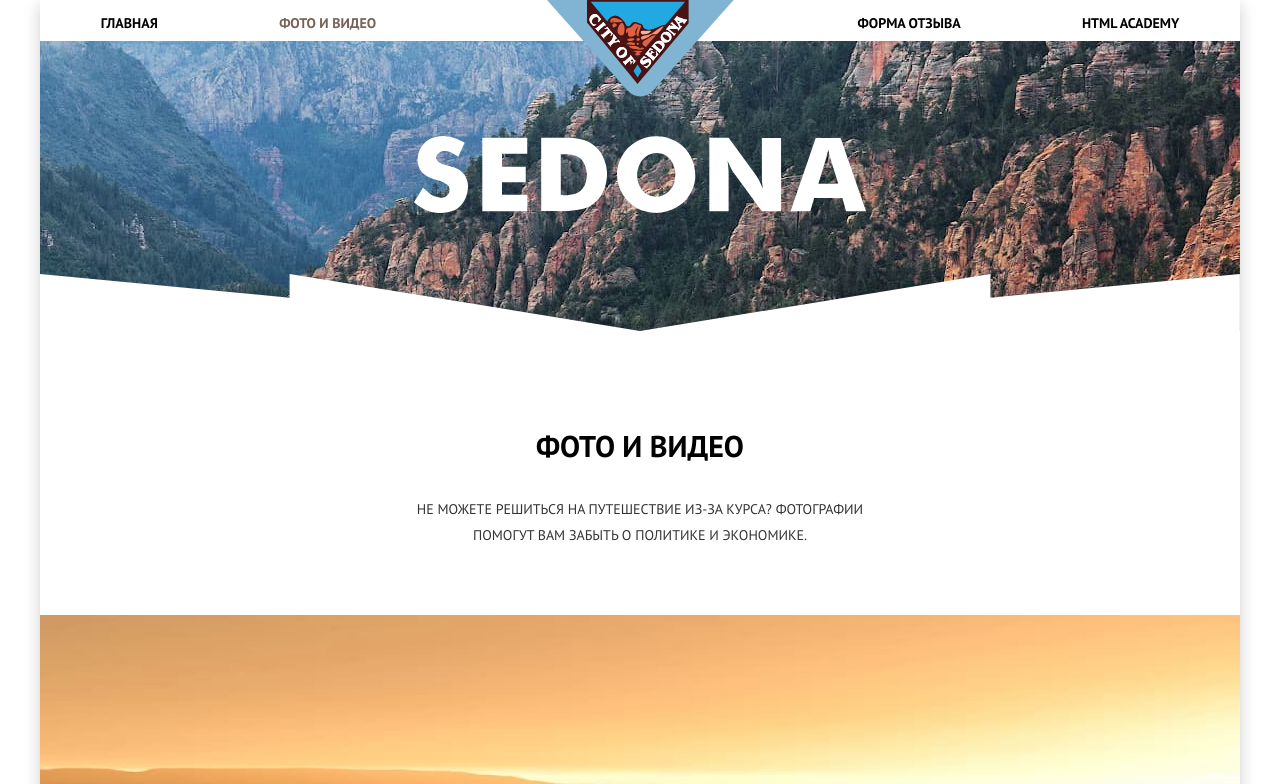
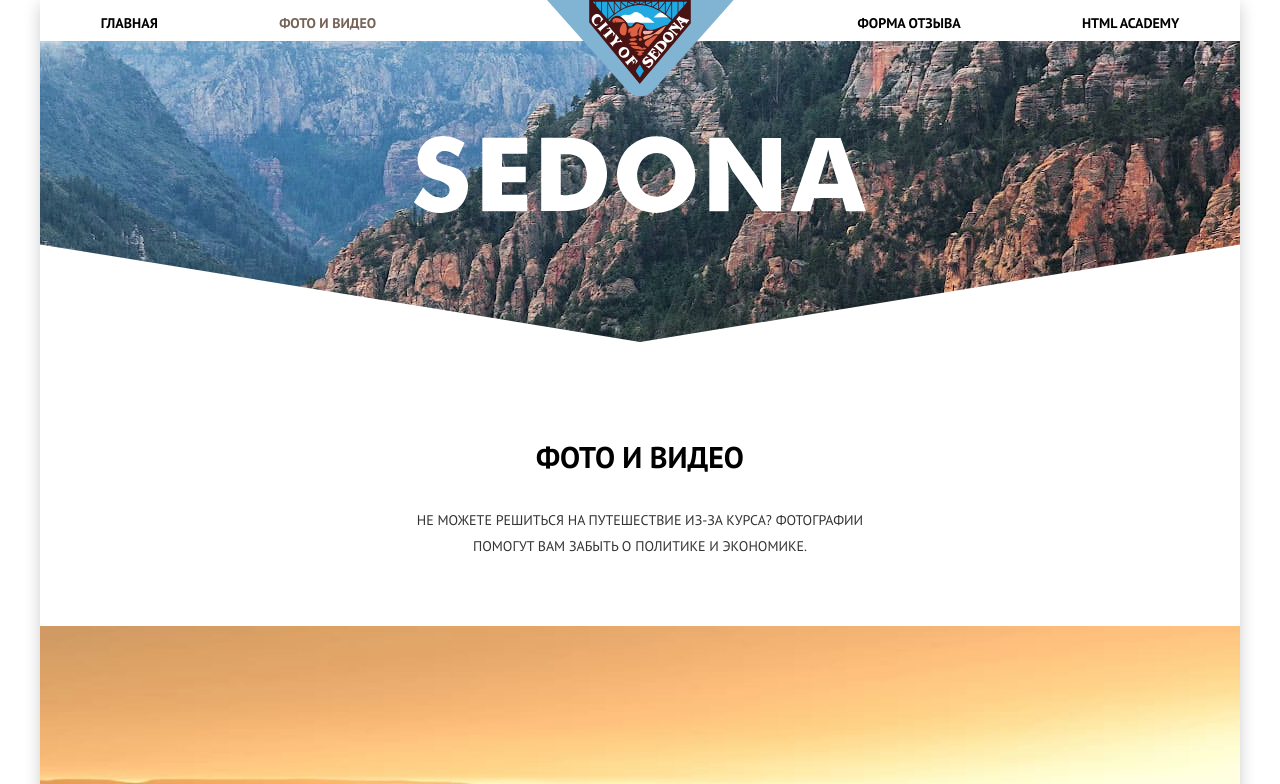
Before and after one commit to Xaba73/Sedona-Adaptiv, a website: page source/catalog.html in a window 1280 px wide. Shown: the top 784 px of the page. Drawn offline with nearby package versions, Linux system fonts and the light colour scheme; files that its build step writes are made by us from their sources.

Commit message:
Сделал логотип и фон каталога для ретинных экранов

```diff
--- a/source/catalog.html
+++ b/source/catalog.html
@@ -17,7 +17,7 @@
       <div class="main-nav__wrapper">
         <ul class="main-nav__list">
           <li class="main-nav__item">
-            <a class="main-nav__link">Главная</a>
+            <a class="main-nav__link" href="index.html">Главная</a>
           </li>
           <li class="main-nav__item main-nav__item--active">
             <a class="main-nav__link" href="catalog.html">Фото и видео</a>
@@ -32,7 +32,11 @@
       </div>
     </nav>
     <a class="page-header__logo" href="index.html">
-      <img src="img/logotype-mobile.svg" width="102" height="84" alt="Логотип Sedona">
+      <picture>
+        <source media="(min-width: 1200px)" srcset="img/logotype-desktop.svg">
+        <source media="(min-width: 768px)" srcset="img/logotype-tablet.svg">
+        <img src="img/logotype-mobile.svg" width="102" height="84" alt="Логотип Sedona">
+      </picture>
     </a>
   </header>
   <main class="page-main">
--- a/source/sass/blocks/logo-form.scss
+++ b/source/sass/blocks/logo-form.scss
@@ -5,12 +5,25 @@
   background-repeat: no-repeat;
   background-position-x: 50%;
   background-position-y: 100%;
+  background-size: cover;
   margin-top: -28px;
+
+  @media (min-resolution: 2dppx) {
+    background-image: url("../../img/intro-triangle.svg"), url("../../img/form-mobile-background@2x.jpg");
+  }
 
   @media (min-width:$tablet-width) {
     background-image: url("../../img/intro-triangle.svg"), url('../../img/background-main.jpg');
     height: 290px;
     margin-top: 0;
+
+    @media (min-resolution: 2dppx) {
+      background-image: url("../../img/intro-triangle.svg"), url("../../img/background-main@2x.jpg");
+    }
+  }
+
+  @media (min-width:$desktop-width) {
+    height: 301px;
   }
 }
 
--- a/source/sass/blocks/page-header.scss
+++ b/source/sass/blocks/page-header.scss
@@ -11,14 +11,11 @@
   @media (min-width:$tablet-width) {
     position: absolute;
   }
+}
 
-  @media (min-width:$desktop-width) {
+@media (min-width:$desktop-width) {
+  .page-header__logo img {
     width: 187px;
     height: 97px;
-    background-image: url(../../img/page-header-logo-decor.svg);
-    background-repeat: no-repeat;
-    background-position-y: 0;
-    background-position-x: 50%;
-    padding-left: 80px;
   }
 }
```
Also changed, not shown: source/Form.html (+5 -1 lines), source/index.html (+5 -1 lines), source/img/background-main@2x.jpg (added), source/img/form-mobile-background@2x.jpg (added), source/img/logotype-desktop.svg (added), source/img/logotype-tablet.svg (added).
